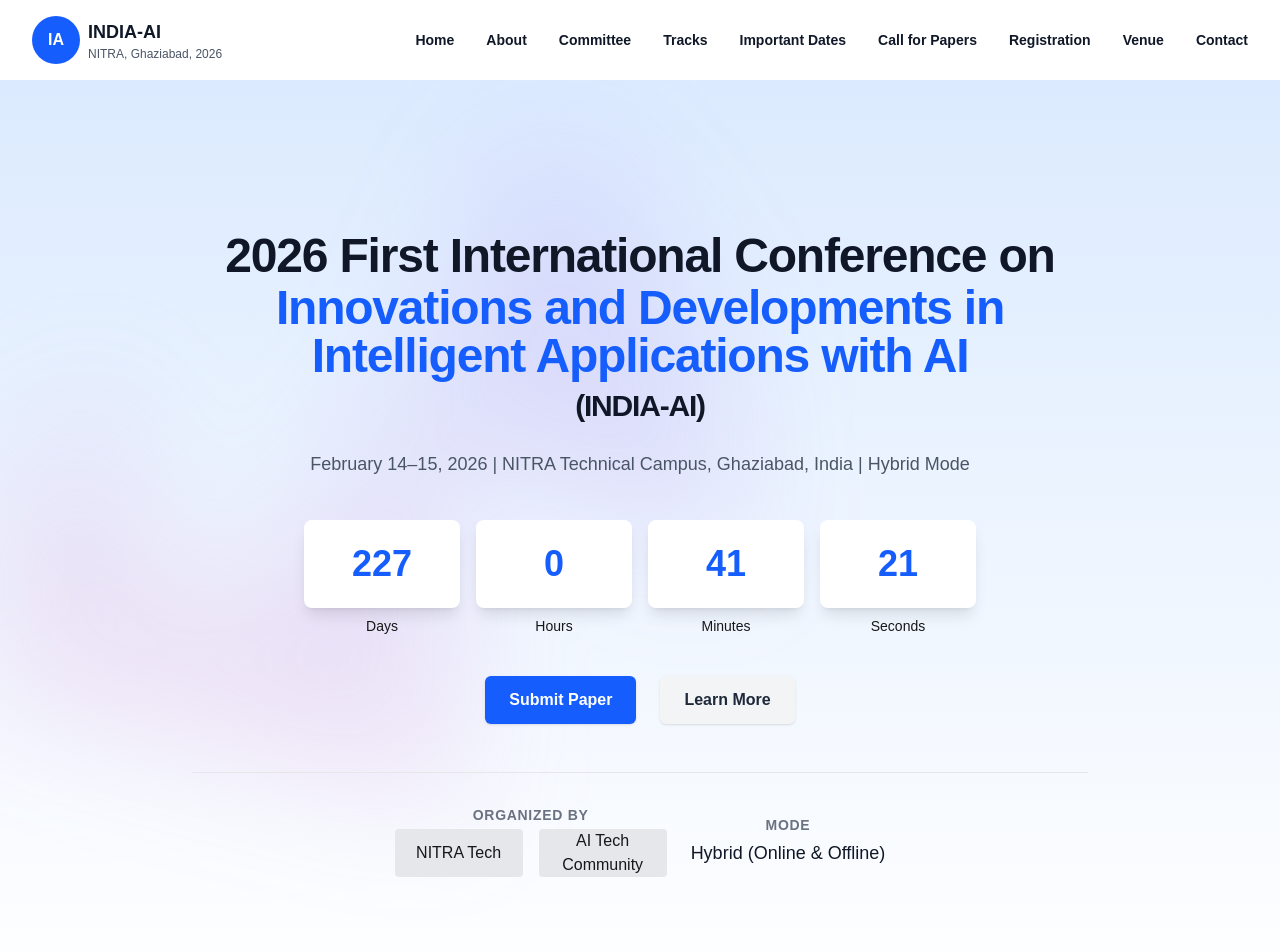
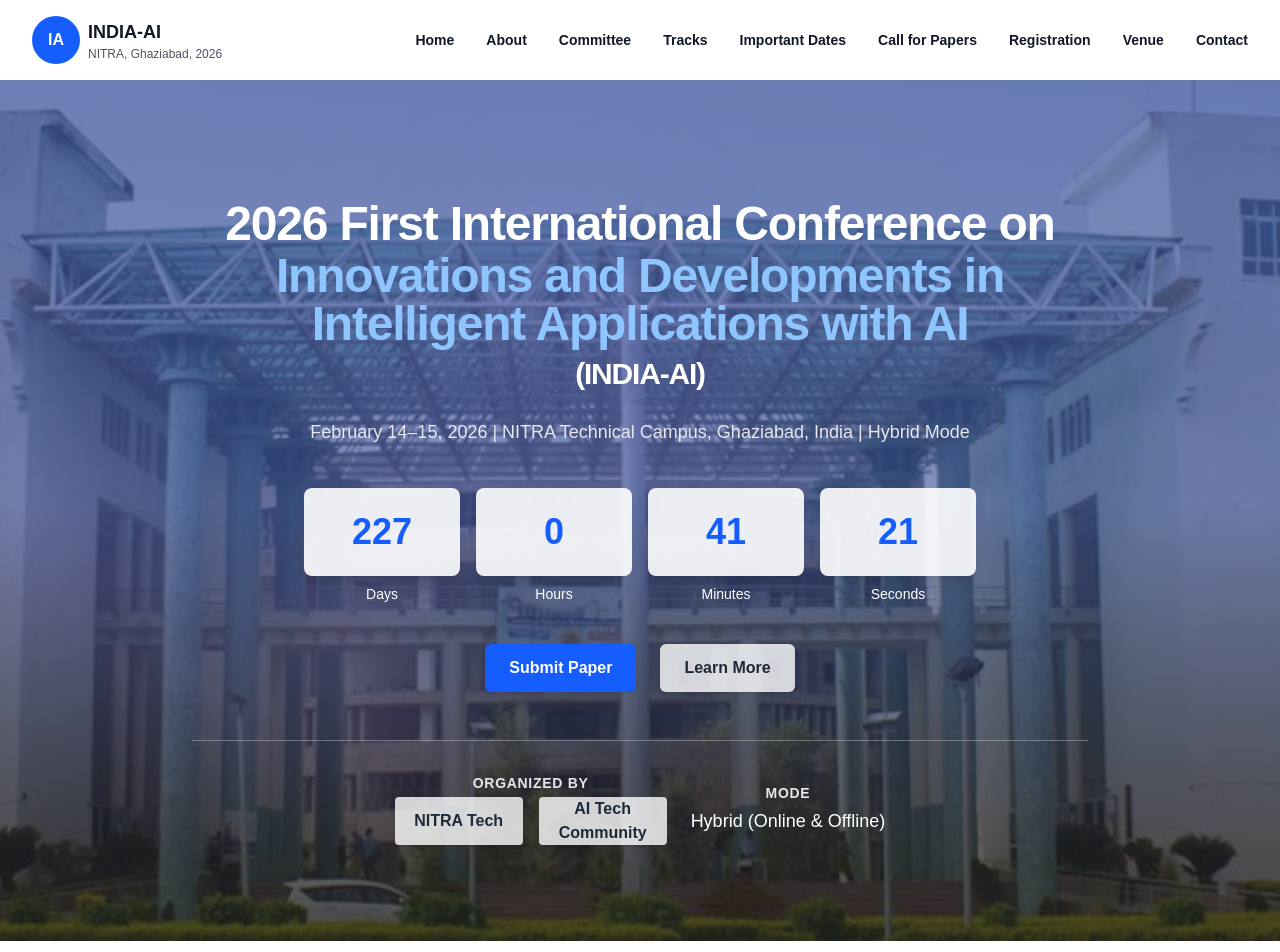
Before and after one commit to priyanshu07072004/india-ai, a Next.js app: page / in a window 1280 px wide. Shown: the top 952 px of the page. Built offline with nearby package versions, Linux system fonts and the light colour scheme.

Commit message:
bg-image

```diff
--- a/app/components/CountdownTimer.tsx
+++ b/app/components/CountdownTimer.tsx
@@ -44,31 +44,31 @@ export default function CountdownTimer() {
   return (
     <div className="grid grid-cols-4 gap-2 md:gap-4 text-center max-w-2xl mx-auto">
       <div className="flex flex-col items-center">
-        <div className="bg-white shadow-lg rounded-lg p-3 md:p-6 w-full">
+        <div className="bg-white/90 shadow-lg rounded-lg p-3 md:p-6 w-full">
           <div className="text-2xl md:text-4xl font-bold text-blue-600">{timeLeft.days}</div>
         </div>
-        <div className="mt-2 text-xs md:text-sm font-medium">Days</div>
+        <div className="mt-2 text-xs md:text-sm font-medium text-white">Days</div>
       </div>
 
       <div className="flex flex-col items-center">
-        <div className="bg-white shadow-lg rounded-lg p-3 md:p-6 w-full">
+        <div className="bg-white/90 shadow-lg rounded-lg p-3 md:p-6 w-full">
           <div className="text-2xl md:text-4xl font-bold text-blue-600">{timeLeft.hours}</div>
         </div>
-        <div className="mt-2 text-xs md:text-sm font-medium">Hours</div>
+        <div className="mt-2 text-xs md:text-sm font-medium text-white">Hours</div>
       </div>
 
       <div className="flex flex-col items-center">
-        <div className="bg-white shadow-lg rounded-lg p-3 md:p-6 w-full">
+        <div className="bg-white/90 shadow-lg rounded-lg p-3 md:p-6 w-full">
           <div className="text-2xl md:text-4xl font-bold text-blue-600">{timeLeft.minutes}</div>
         </div>
-        <div className="mt-2 text-xs md:text-sm font-medium">Minutes</div>
+        <div className="mt-2 text-xs md:text-sm font-medium text-white">Minutes</div>
       </div>
 
       <div className="flex flex-col items-center">
-        <div className="bg-white shadow-lg rounded-lg p-3 md:p-6 w-full">
+        <div className="bg-white/90 shadow-lg rounded-lg p-3 md:p-6 w-full">
           <div className="text-2xl md:text-4xl font-bold text-blue-600">{timeLeft.seconds}</div>
         </div>
-        <div className="mt-2 text-xs md:text-sm font-medium">Seconds</div>
+        <div className="mt-2 text-xs md:text-sm font-medium text-white">Seconds</div>
       </div>
     </div>
   );
--- a/app/components/Hero.tsx
+++ b/app/components/Hero.tsx
@@ -6,14 +6,28 @@ import CountdownTimer from './CountdownTimer';
 
 export default function Hero() {
   return (
-    <div className="relative isolate bg-gradient-to-b from-blue-100 to-white pt-10">
+    <div className="relative isolate pt-10 min-h-[90vh] flex flex-col justify-center">
+      {/* Background image */}
+      <div
+        className="absolute inset-0 -z-10 overflow-hidden w-full h-full"
+        style={{
+          backgroundImage: 'url("/iit.jpeg")',
+          backgroundSize: 'cover',
+          backgroundPosition: 'center center',
+          backgroundRepeat: 'no-repeat',
+          opacity: '0.9',
+        }}
+      >
+        <div className="absolute inset-0 bg-gradient-to-b from-blue-900/70 via-blue-900/60 to-black/70"></div>
+      </div>
+
       {/* Background decorations */}
       <div
         className="absolute inset-x-0 top-20 -z-10 transform-gpu overflow-hidden blur-3xl"
         aria-hidden="true"
       >
         <div
-          className="relative left-[calc(50%-11rem)] aspect-[1155/678] w-[36.125rem] -translate-x-1/2 bg-gradient-to-tr from-[#ff80b5] to-[#9089fc] opacity-20 sm:left-[calc(50%-30rem)] sm:w-[72.1875rem]"
+          className="relative left-[calc(50%-11rem)] aspect-[1155/678] w-[36.125rem] -translate-x-1/2 bg-gradient-to-tr from-[#ff80b5] to-[#9089fc] opacity-10 sm:left-[calc(50%-30rem)] sm:w-[72.1875rem]"
           style={{
             clipPath:
               'polygon(74.1% 44.1%, 100% 61.6%, 97.5% 26.9%, 85.5% 0.1%, 80.7% 2%, 72.5% 32.5%, 60.2% 62.4%, 52.4% 68.1%, 47.5% 58.3%, 45.2% 34.5%, 27.5% 76.7%, 0.1% 64.9%, 17.9% 100%, 27.6% 76.8%, 76.1% 97.7%, 74.1% 44.1%)',
@@ -21,7 +35,7 @@ export default function Hero() {
         />
       </div>
 
-      <div className="pt-24 pb-16 sm:pt-32 sm:pb-24 lg:pb-32">
+      <div className="py-16 sm:py-20 lg:py-24 flex-grow flex items-center">
         <div className="mx-auto max-w-7xl px-6 lg:px-8">
           <div className="mx-auto max-w-4xl text-center">
             <motion.div
@@ -29,14 +43,14 @@ export default function Hero() {
               animate={{ opacity: 1, y: 0 }}
               transition={{ duration: 0.8 }}
             >
-              <h1 className="text-3xl font-bold tracking-tight text-gray-900 sm:text-5xl">
+              <h1 className="text-3xl font-bold tracking-tight text-white sm:text-5xl">
                 2026 First International Conference on
-                <span className="text-blue-600 block mt-1">
+                <span className="text-blue-300 block mt-1">
                   Innovations and Developments in Intelligent Applications with AI
                 </span>
-                <span className="text-2xl sm:text-3xl mt-2 block">(INDIA-AI)</span>
+                <span className="text-2xl sm:text-3xl mt-2 block text-white">(INDIA-AI)</span>
               </h1>
-              <p className="mt-6 text-lg leading-8 text-gray-600">
+              <p className="mt-6 text-lg leading-8 text-gray-200">
                 February 14–15, 2026 | NITRA Technical Campus, Ghaziabad, India | Hybrid Mode
               </p>
 
@@ -53,28 +67,28 @@ export default function Hero() {
                 </Link>
                 <Link
                   href="/about"
-                  className="rounded-md bg-gray-100 px-6 py-3 text-base font-semibold text-gray-800 shadow-sm hover:bg-gray-200 focus-visible:outline focus-visible:outline-2 focus-visible:outline-offset-2 focus-visible:outline-gray-100"
+                  className="rounded-md bg-white/80 px-6 py-3 text-base font-semibold text-gray-800 shadow-sm hover:bg-white/90 focus-visible:outline focus-visible:outline-2 focus-visible:outline-offset-2 focus-visible:outline-gray-100"
                 >
                   Learn More
                 </Link>
               </div>
 
-              <div className="mt-12 border-t border-gray-200 pt-8 flex flex-col sm:flex-row items-center justify-center gap-6">
+              <div className="mt-12 border-t border-white/30 pt-8 flex flex-col sm:flex-row items-center justify-center gap-6">
                 <div className="text-center">
-                  <h2 className="text-sm font-semibold uppercase tracking-wider text-gray-500">Organized by</h2>
+                  <h2 className="text-sm font-semibold uppercase tracking-wider text-gray-200">Organized by</h2>
                   <div className="mt-1 flex flex-wrap justify-center gap-4">
-                    <div className="h-12 w-32 bg-gray-200 flex items-center justify-center rounded">
-                      NITRA Tech
+                    <div className="h-12 w-32 bg-white/80 flex items-center justify-center rounded shadow-md">
+                      <span className="font-semibold text-gray-800">NITRA Tech</span>
                     </div>
-                    <div className="h-12 w-32 bg-gray-200 flex items-center justify-center rounded">
-                      AI Tech Community
+                    <div className="h-12 w-32 bg-white/80 flex items-center justify-center rounded shadow-md">
+                      <span className="font-semibold text-gray-800">AI Tech Community</span>
                     </div>
                   </div>
                 </div>
 
                 <div className="text-center">
-                  <h2 className="text-sm font-semibold uppercase tracking-wider text-gray-500">Mode</h2>
-                  <p className="mt-1 text-lg font-medium text-gray-900">Hybrid (Online & Offline)</p>
+                  <h2 className="text-sm font-semibold uppercase tracking-wider text-gray-200">Mode</h2>
+                  <p className="mt-1 text-lg font-medium text-white">Hybrid (Online & Offline)</p>
                 </div>
               </div>
             </motion.div>
```
Also changed, not shown: public/iit.jpeg (added), public/iitpatna.webp (deleted).
